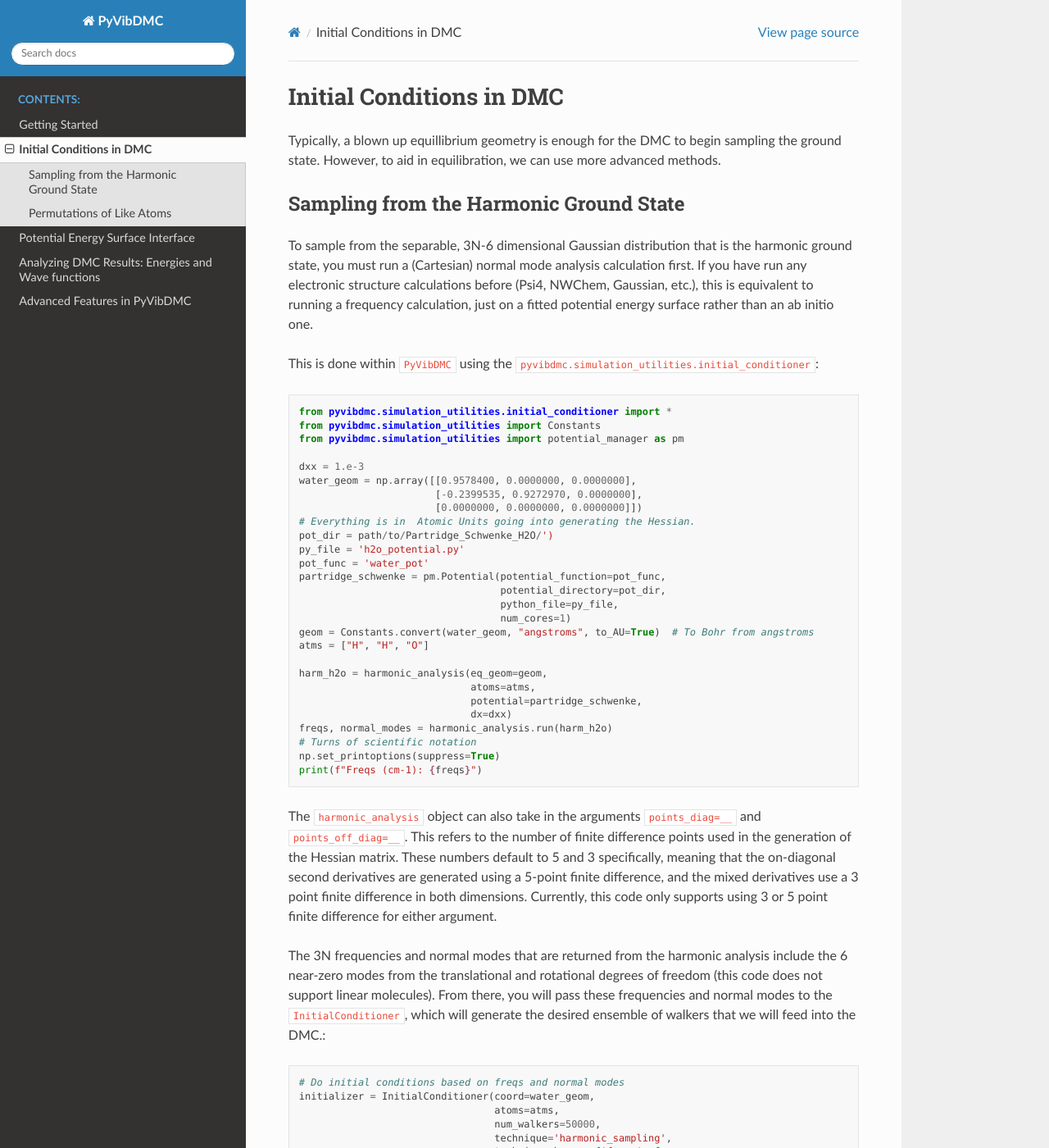
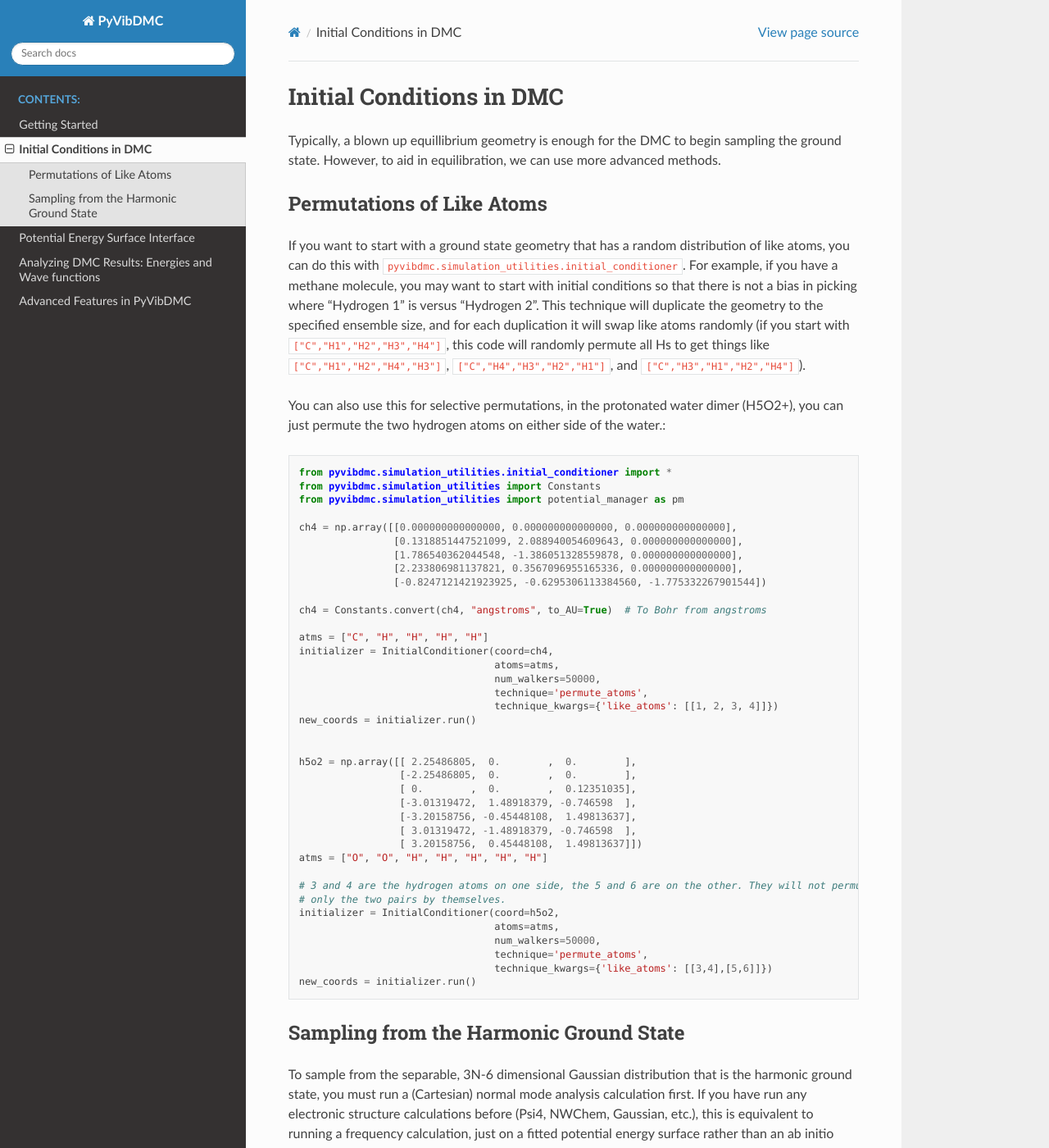
Before and after one commit to rjdirisio/pyvibdmc, a Sphinx documentation site: the page built from docs/initial_conditions.rst, in a window 1280 px wide and 1400 px high. Shown: the whole window at 82% size. Built offline with Sphinx 7.4.7 and the Read the Docs theme 2.0.0, drawn with Linux system fonts in a browser that asks for light colours; some of the changed text lies outside the part shown.

Commit message:
Added in permutations, also added in interfacing the two initial conditions together.

```diff
--- a/docs/initial_conditions.rst
+++ b/docs/initial_conditions.rst
@@ -2,6 +2,57 @@ Initial Conditions in DMC
 =============================================
 Typically, a blown up equillibrium geometry is enough for the DMC to begin sampling the ground state.  However, to aid
 in equilibration, we can use more advanced methods.
+
+Permutations of Like Atoms
+------------------------------
+If you want to start with a ground state geometry that has a random distribution of like atoms, you can do this with
+``pyvibdmc.simulation_utilities.initial_conditioner``.  For example, if you have a methane molecule, you may want to
+start with initial conditions so that there is not a bias in picking where "Hydrogen 1" is versus "Hydrogen 2". This
+technique will duplicate the geometry to the specified ensemble size, and for each duplication it will swap like atoms
+randomly (if you start with ``["C","H1","H2","H3","H4"]``, this code will randomly permute all Hs to get things like
+``["C","H1","H2","H4","H3"]``, ``["C","H4","H3","H2","H1"]``, and ``["C","H3","H1","H2","H4"]``).
+
+You can also use this for selective permutations, in the protonated water dimer (H5O2+), you can just permute the
+two hydrogen atoms on either side of the water.::
+
+    from pyvibdmc.simulation_utilities.initial_conditioner import *
+    from pyvibdmc.simulation_utilities import Constants
+    from pyvibdmc.simulation_utilities import potential_manager as pm
+
+    ch4 = np.array([[0.000000000000000, 0.000000000000000, 0.000000000000000],
+                    [0.1318851447521099, 2.088940054609643, 0.000000000000000],
+                    [1.786540362044548, -1.386051328559878, 0.000000000000000],
+                    [2.233806981137821, 0.3567096955165336, 0.000000000000000],
+                    [-0.8247121421923925, -0.6295306113384560, -1.775332267901544])
+
+    ch4 = Constants.convert(ch4, "angstroms", to_AU=True)  # To Bohr from angstroms
+
+    atms = ["C", "H", "H", "H", "H"]
+    initializer = InitialConditioner(coord=ch4,
+                                     atoms=atms,
+                                     num_walkers=50000,
+                                     technique='permute_atoms',
+                                     technique_kwargs={'like_atoms': [[1, 2, 3, 4]]})
+    new_coords = initializer.run()
+
+
+    h5o2 = np.array([[ 2.25486805,  0.        ,  0.        ],
+                     [-2.25486805,  0.        ,  0.        ],
+                     [ 0.        ,  0.        ,  0.12351035],
+                     [-3.01319472,  1.48918379, -0.746598  ],
+                     [-3.20158756, -0.45448108,  1.49813637],
+                     [ 3.01319472, -1.48918379, -0.746598  ],
+                     [ 3.20158756,  0.45448108,  1.49813637]])
+    atms = ["O", "O", "H", "H", "H", "H", "H"]
+
+    # 3 and 4 are the hydrogen atoms on one side, the 5 and 6 are on the other. They will not permute with each other,
+    # only the two pairs by themselves.
+    initializer = InitialConditioner(coord=h5o2,
+                                     atoms=atms,
+                                     num_walkers=50000,
+                                     technique='permute_atoms',
+                                     technique_kwargs={'like_atoms': [[3,4],[5,6]]})
+    new_coords = initializer.run()
 
 Sampling from the Harmonic Ground State
 -------------------------------------------------------
@@ -17,7 +68,7 @@ This is done within ``PyVibDMC`` using the
     from pyvibdmc.simulation_utilities import Constants
     from pyvibdmc.simulation_utilities import potential_manager as pm
 
-    dxx = 1.e-3
+    dxx = 1.e-3 # bohr
     water_geom = np.array([[0.9578400, 0.0000000, 0.0000000],
                            [-0.2399535, 0.9272970, 0.0000000],
                            [0.0000000, 0.0000000, 0.0000000]])
@@ -43,9 +94,9 @@ This is done within ``PyVibDMC`` using the
 
 The ``harmonic_analysis`` object can also take in the arguments ``points_diag=__`` and ``points_off_diag=__``. This
 refers to the number of finite difference points used in the generation of the Hessian matrix. These numbers default to
-5 and 3 specifically, meaning that the on-diagonal second derivatives are generated using a 5-point finite difference,
-and the mixed derivatives use a 3 point finite difference in both dimensions.  Currently, this code only supports using
-3 or 5 point finite difference for either argument.
+5 and 3 respectively, meaning that the on-diagonal second derivatives are generated using a 5-point finite difference,
+and the off-diagonal mixed derivatives use a 3 point finite difference in both dimensions.  Currently, this code only
+supports using 3 or 5 point finite difference for either argument.
 
 The 3N frequencies and normal modes that are returned from the harmonic analysis include the 6 near-zero modes from
 the translational and rotational degrees of freedom (this code does not support linear molecules).
@@ -59,7 +110,8 @@ desired ensemble of walkers that we will feed into the DMC.::
                                      technique='harmonic_sampling',
                                      technique_kwargs={'freqs': freqs,
                                                        'normal_modes': normal_modes,
-                                                       'scaling_factor': 1.5})
+                                                       'scaling_factor': 1.5},
+                                                       'ensemble': None)
     new_coords = initializer.run()
 
 The ``technique_kwargs`` you see above are all necessary to pass in. The ``scaling_factor`` broadens the 3N-6 dimensional
@@ -68,7 +120,49 @@ harmonic frequencies are all divided by 1.5, which will give you a broader distr
 walkers will sample from. This technique is described in more detail
 `in this paper <https://pubs.acs.org/doi/abs/10.1021/acs.jpca.9b06444>`_.
 
-Now, the new_coords are passed to the ``DMC_Sim`` object and used during the DMC run::
+The ``ensemble`` argument is present so that you can pass in a whole ensemble that will be displaced along those normal
+modes randomly if you want.  If left as ``None``, then it will simply duplicate the minimum energy geometry you supplied,
+and you can ignore the next code block in the tutorial.
+
+If you feed in a ``num_walkers, num_atoms, 3`` array, you can combine this  with the ``permute_atoms`` method above;
+start by swapping atoms, then take that swapped ensemble and randomly displace along the harmonic ground state: ::
+
+    from pyvibdmc.simulation_utilities.initial_conditioner import *
+    from pyvibdmc.simulation_utilities import Constants
+    from pyvibdmc.simulation_utilities import potential_manager as pm
+
+    # First, permute methane so that all Hs are equivalent in the ensemble
+    ch4 = np.array([[0.000000000000000, 0.000000000000000, 0.000000000000000],
+                    [0.1318851447521099, 2.088940054609643, 0.000000000000000],
+                    [1.786540362044548, -1.386051328559878, 0.000000000000000],
+                    [2.233806981137821, 0.3567096955165336, 0.000000000000000],
+                    [-0.8247121421923925, -0.6295306113384560, -1.775332267901544])
+
+    ch4 = Constants.convert(ch4, "angstroms", to_AU=True)  # To Bohr from angstroms
+
+    atms = ["C", "H", "H", "H", "H"]
+    initializer = InitialConditioner(coord=ch4,
+                                     atoms=atms,
+                                     num_walkers=50000,
+                                     technique='permute_atoms',
+                                     technique_kwargs={'like_atoms': [[1, 2, 3, 4]]})
+    permuted_coords = initializer.run()
+
+    # Then, run harmonic analysis
+    freqs, normal_modes = harmonic_analysis(...)
+
+    # Then, push the freqs, normal modes, and ensemble to the InitialConditioner
+    initializer = InitialConditioner(coord=ch4,
+                                     atoms=atms,
+                                     num_walkers=50000,
+                                     technique='harmonic_sampling',
+                                     technique_kwargs={'freqs': freqs,
+                                                       'normal_modes': normal_modes,
+                                                       'scaling_factor': 1.5},
+                                                       'ensemble': permuted_coords)
+    new_coords = initializer.run()
+
+Now, the permuted-then-harmonically-sampled ``new_coords`` are passed to the ``DMC_Sim`` object and used during the DMC run::
 
     myDMC = dmc.DMC_Sim(sim_name=f"conditioner_{sim_num}",
                                   output_folder="initial_conditions_tutorial",
```
Also changed, not shown: other parts of docs/initial_conditions.rst (+0 -4 lines), 2 other files.
